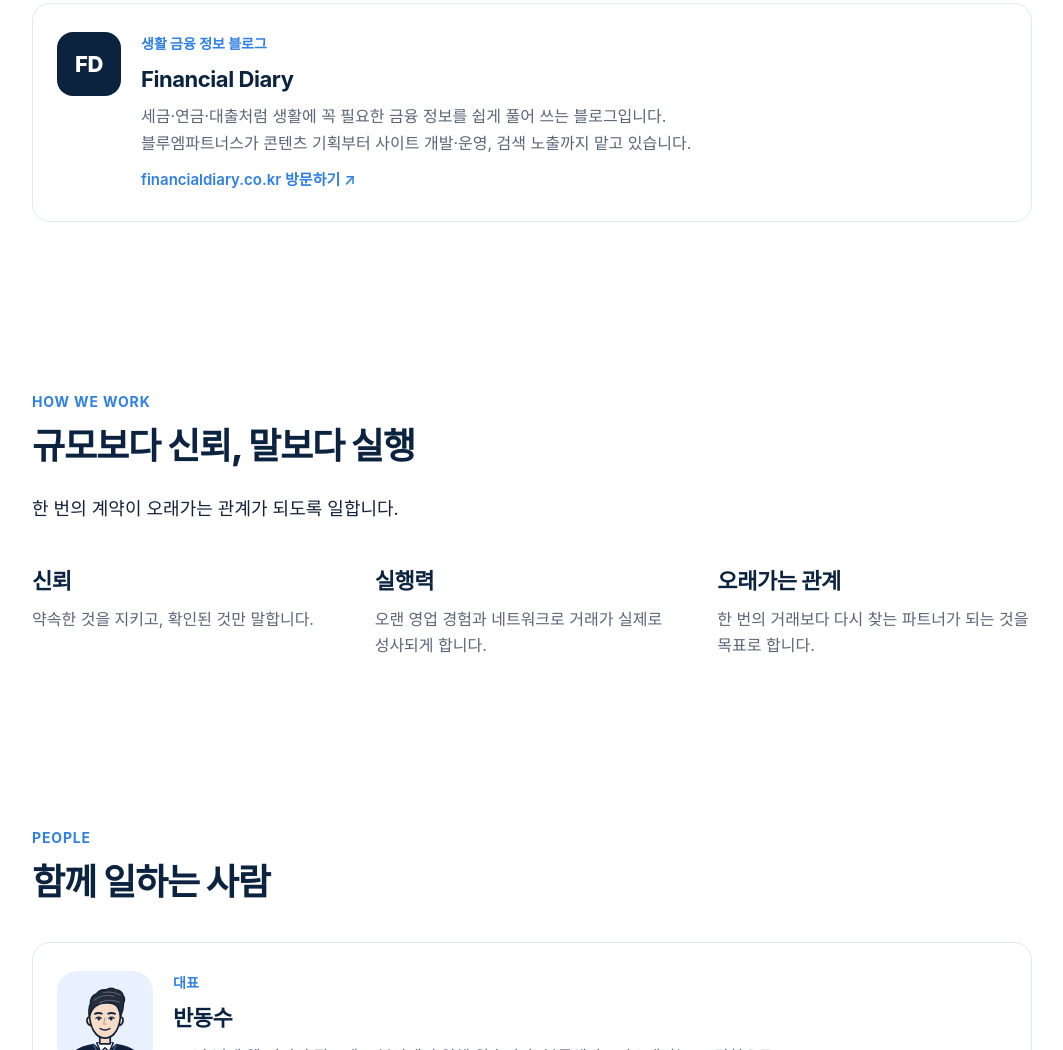
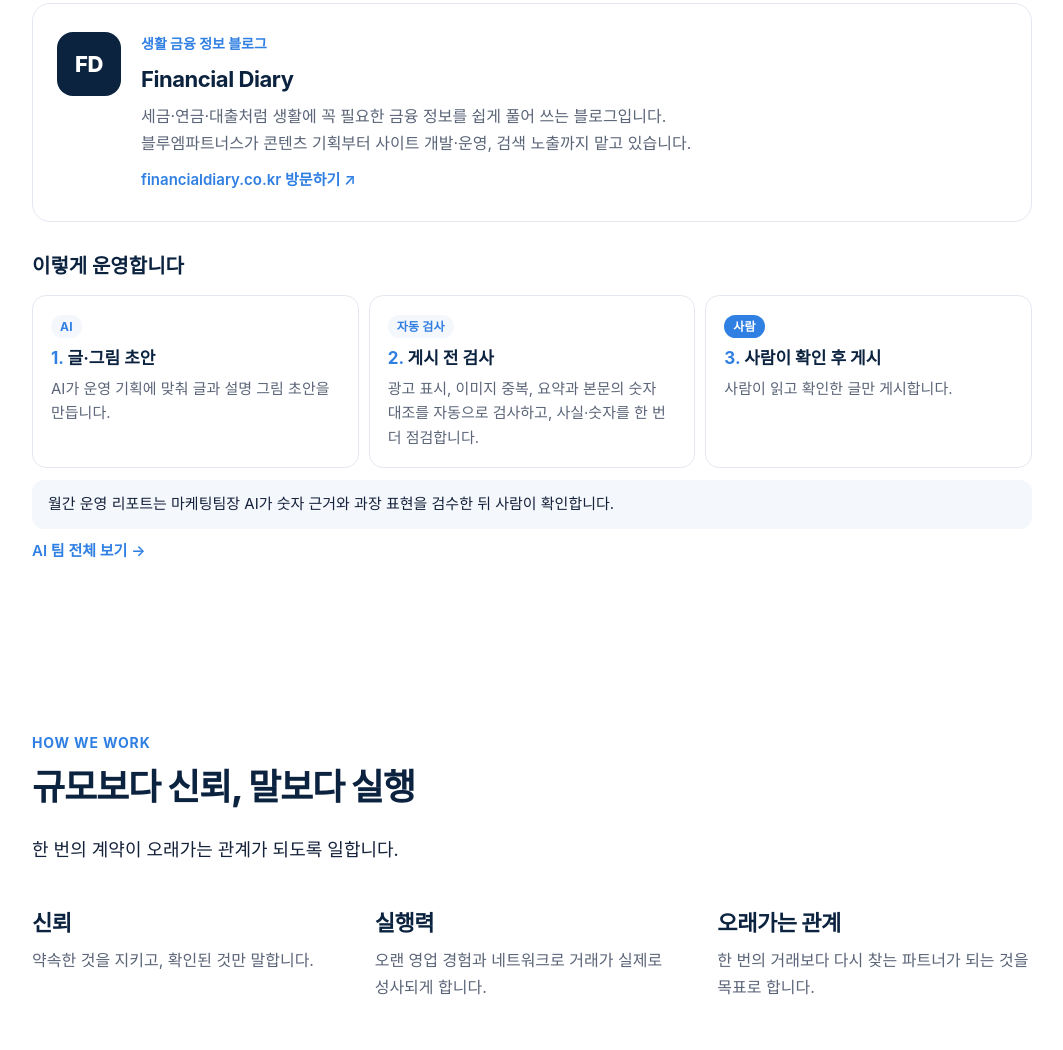
Before and after one commit to micky923-hub/bluem-site, a plain HTML site: page index.html in a window 1280 px wide. Shown: the part 2229-3279 px from the top of the page, without its empty margins (108-1171 px from the left). Drawn offline with Linux system fonts and the light colour scheme; a web font is replaced by a local one.

Commit message:
FAST·운영 미디어: AI 진행 흐름 3단계 시안 (한국어)
Co-Authored-By: Claude Opus 5.5 <noreply@anthropic.com>
Claude-Session: https://claude.ai/code/session_01BcH2ZFBMQDWVZrr97ySkQG

```diff
--- a/index.html
+++ b/index.html
@@ -354,6 +354,19 @@
     }
     .mail-help .opt.primary { background: var(--blue); border-color: var(--blue); color: #fff; }
     .mail-help .close { margin-top: 6px; border: 0; background: none; color: var(--muted); font-weight: 500; }
+    /* AI 진행 흐름 (3단계) */
+    .aiflow { margin: 0; padding: 0; list-style: none; display: grid; gap: 10px; counter-reset: f; }
+    @media (min-width: 720px) { .aiflow { grid-template-columns: repeat(3, 1fr); } }
+    .aiflow li { counter-increment: f; border: 1px solid var(--line); border-radius: 14px; padding: 16px 18px; background: var(--card); }
+    .aiflow .who { display: inline-block; font-size: 12px; font-weight: 700; padding: 2px 9px; border-radius: 999px; background: var(--soft); color: var(--blue); letter-spacing: .02em; }
+    .aiflow .who.human { background: var(--blue); color: var(--paper); }
+    .aiflow b { display: block; color: var(--title); font-size: 17px; margin: 6px 0 4px; }
+    .aiflow b::before { content: counter(f) ". "; color: var(--blue); }
+    .aiflow p { margin: 0; color: var(--muted); font-size: 15px; }
+    .aiflow-note { margin: 12px 0 0; padding: 12px 16px; border-radius: 12px; background: var(--soft); font-size: 15px; color: var(--ink); }
+    .aiflow-more { display: inline-block; margin-top: 10px; color: var(--blue); font-weight: 600; text-decoration: none; font-size: 15px; }
+    #work .aiflow-wrap { margin-top: 28px; }
+    #work .aiflow-wrap h3 { margin: 0 0 12px; font-size: 20px; color: var(--title); }
   </style>
 </head>
 <body class="no-js">
@@ -448,6 +461,16 @@
             <span class="case-link">financialdiary.co.kr 방문하기 <span aria-hidden="true">↗</span></span>
           </span>
         </a>
+        <div class="aiflow-wrap reveal">
+          <h3>이렇게 운영합니다</h3>
+          <ol class="aiflow">
+            <li><span class="who">AI</span><b>글·그림 초안</b><p>AI가 운영 기획에 맞춰 글과 설명 그림 초안을 만듭니다.</p></li>
+            <li><span class="who">자동 검사</span><b>게시 전 검사</b><p>광고 표시, 이미지 중복, 요약과 본문의 숫자 대조를 자동으로 검사하고, 사실·숫자를 한 번 더 점검합니다.</p></li>
+            <li><span class="who human">사람</span><b>사람이 확인 후 게시</b><p>사람이 읽고 확인한 글만 게시합니다.</p></li>
+          </ol>
+          <p class="aiflow-note">월간 운영 리포트는 마케팅팀장 AI가 숫자 근거와 과장 표현을 검수한 뒤 사람이 확인합니다.</p>
+          <a class="aiflow-more" href="/build/#ai-team">AI 팀 전체 보기 →</a>
+        </div>
       </div>
     </section>
 
```
Also changed, not shown: build/index.html (+1 -1 lines), en/build/index.html (+1 -1 lines), fast/index.html (+23 -0 lines), ja/build/index.html (+1 -1 lines), zh/build/index.html (+1 -1 lines).
